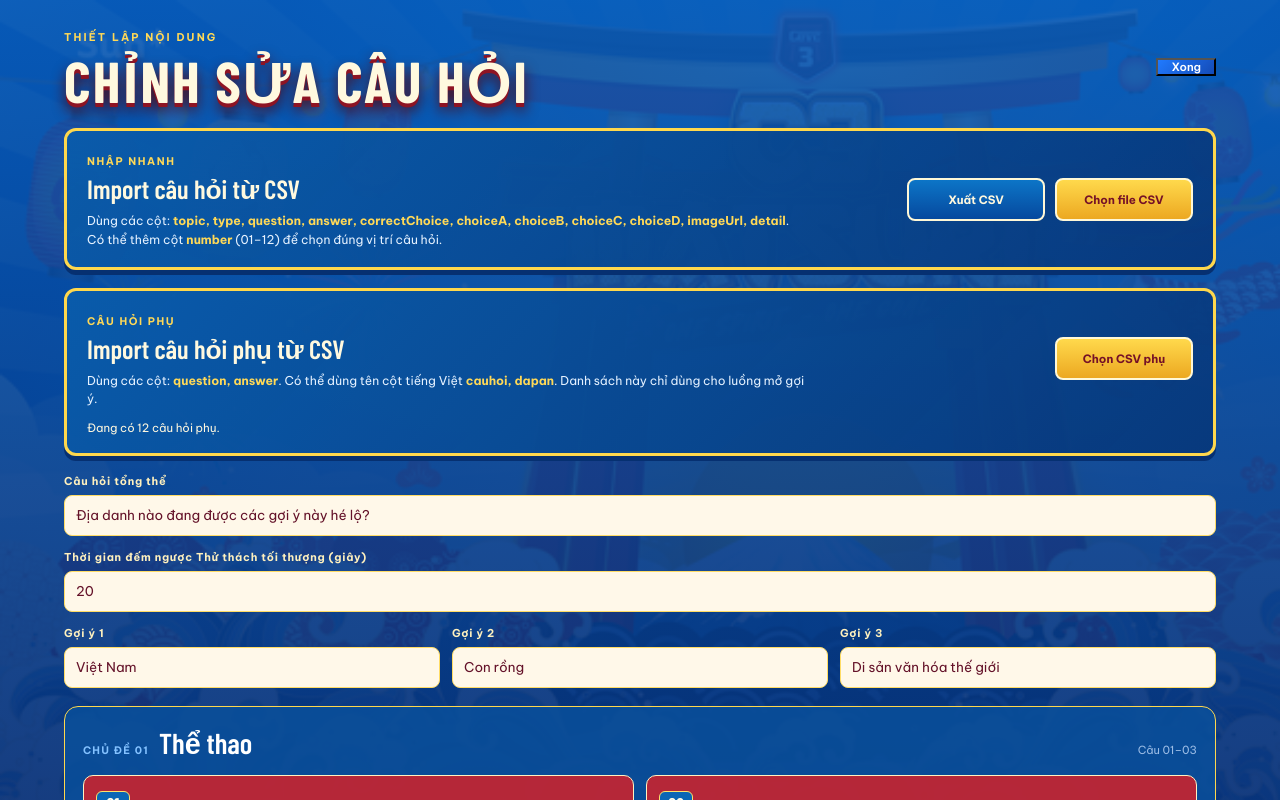
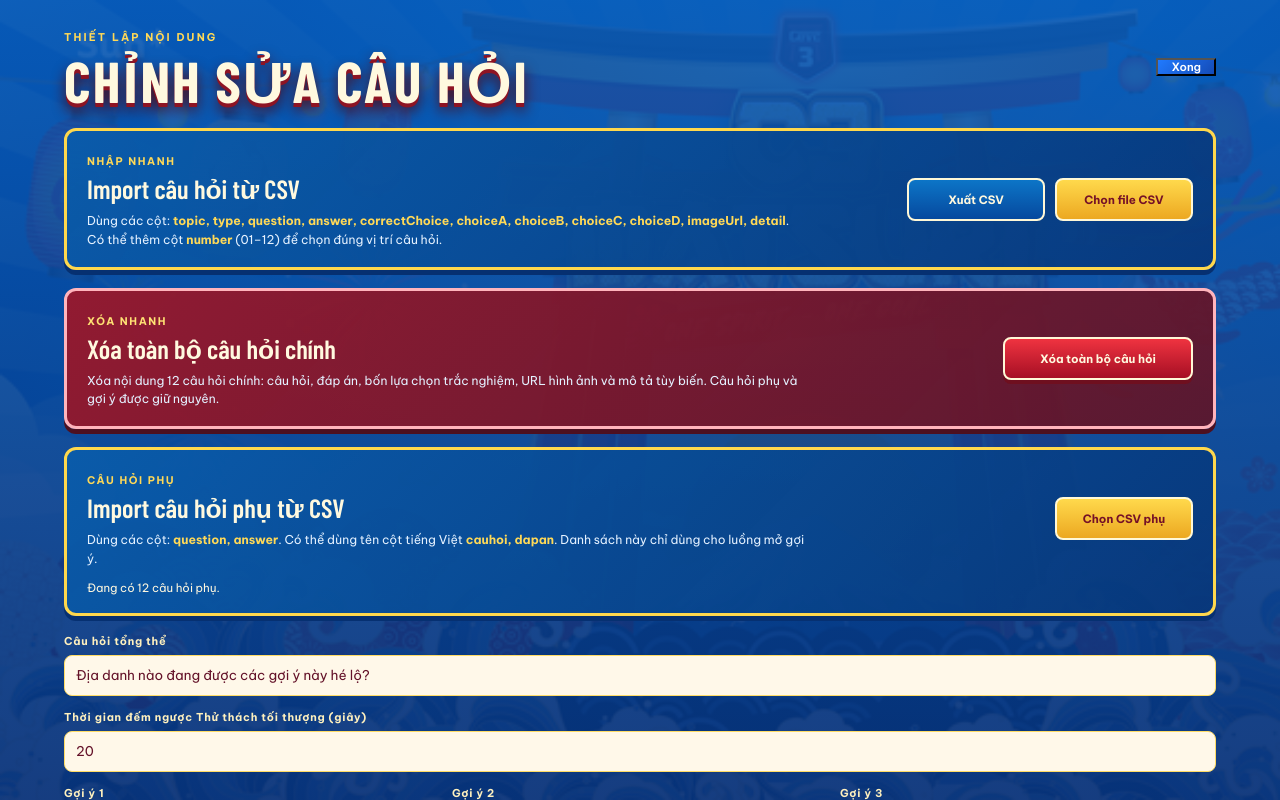
Before and after one commit to hieuhuynh2499/trip-hoi-an-2026, a React (Vite) app: page / in a window 1280 px wide. Both pictures are taken after a click on the button "Thiết lập". Built offline with nearby package versions, Linux system fonts and the light colour scheme.

Commit message:
Add clear questions control

```diff
--- a/src/App.css
+++ b/src/App.css
@@ -156,6 +156,43 @@ footer{margin-top:13px;color:#8aa8d5;text-align:center;font-size:.65rem;letter-s
   cursor: pointer;
 }
 
+.clear-questions-panel {
+  border-color: #ffb4bc;
+  background: linear-gradient(135deg, #9c1729ee, #5f1427e8);
+  box-shadow: 0 5px 0 #4d1020;
+}
+
+.clear-questions-panel span,
+.clear-questions-panel p b {
+  color: #ffe274;
+}
+
+.clear-questions-button {
+  display: grid;
+  min-width: 190px;
+  place-items: center;
+  padding: 12px 16px;
+  border: 2px solid #fff8d7;
+  border-radius: 8px;
+  color: #fff9df;
+  font: 800 .72rem 'Be Vietnam Pro', sans-serif;
+  background: linear-gradient(180deg, #ef3340, #a60f24);
+  box-shadow: 0 4px 0 #6f0f1f;
+  cursor: pointer;
+}
+
+.editor-confirm-backdrop {
+  z-index: 50;
+}
+
+.clear-confirm-actions {
+  grid-template-columns: 1fr 1.5fr;
+}
+
+.clear-confirm-delete {
+  box-shadow: 0 4px 0 #4f0c19;
+}
+
 .choice-list {
   display: grid;
   grid-template-columns: repeat(2, 1fr);
--- a/src/App.jsx
+++ b/src/App.jsx
@@ -99,6 +99,35 @@ const defaultQuestions = [
 
 const defaultQuestionIndexes = [0, 1, 2, 4, 5, 6, 8, 9, 10, 12, 13, 14]
 
+const createDefaultQuestionData = () => defaultQuestionIndexes.map((sourceIndex, index) => {
+  const [question, label, imageUrl] = defaultQuestions[sourceIndex]
+  return createQuestion({
+    question,
+    label,
+    imageUrl,
+    detail: 'Câu hỏi',
+    icon: genericQuestionIcons[index],
+    ...(index === 0
+      ? {
+        questionType: QUESTION_TYPE_MULTIPLE,
+        choices: ['3', '4', '5', '6'],
+        correctChoiceIndex: 2,
+      }
+      : {}),
+  })
+})
+
+const createEmptyQuestion = (index, questionType = QUESTION_TYPE_SINGLE) => createQuestion({
+  question: '',
+  label: '',
+  imageUrl: '',
+  detail: '',
+  icon: genericQuestionIcons[index],
+  questionType: questionType === QUESTION_TYPE_MULTIPLE ? QUESTION_TYPE_MULTIPLE : QUESTION_TYPE_SINGLE,
+  choices: Array(MULTIPLE_CHOICE_COUNT).fill(''),
+  correctChoiceIndex: 0,
+})
+
 const defaultSideQuestions = [
   { question: 'Hóa học dạy ta điều gì về tình yêu?', answer: 'Không phải chất nào trộn vào cũng hợp.' },
   { question: 'Sở thú bị cháy, đố bạn con gì chạy ra đầu tiên?', answer: 'Con người.' },
@@ -149,26 +178,11 @@ const parseCsv = (text) => {
 }
 
 function App() {
-  const [questionData, setQuestionData] = useState(defaultQuestionIndexes.map((sourceIndex, index) => {
-    const [question, label, imageUrl] = defaultQuestions[sourceIndex]
-    return createQuestion({
-      question,
-      label,
-      imageUrl,
-      detail: 'Câu hỏi',
-      icon: genericQuestionIcons[index],
-      ...(index === 0
-        ? {
-          questionType: QUESTION_TYPE_MULTIPLE,
-          choices: ['3', '4', '5', '6'],
-          correctChoiceIndex: 2,
-        }
-        : {}),
-    })
-  }))
+  const [questionData, setQuestionData] = useState(createDefaultQuestionData)
   const [overallQuestion, setOverallQuestion] = useState('Địa danh nào đang được các gợi ý này hé lộ?')
   const [hintTexts, setHintTexts] = useState(['Việt Nam', 'Con rồng', 'Di sản văn hóa thế giới'])
   const [isEditor, setIsEditor] = useState(false)
+  const [clearQuestionsConfirm, setClearQuestionsConfirm] = useState(false)
   const [results, setResults] = useState({})
   const [selected, setSelected] = useState(null)
   const [openedHints, setOpenedHints] = useState([])
@@ -264,6 +278,21 @@ function App() {
       const choices = normalizeChoices(item.choices, item.label).map((value, index) => (index === choiceIndex ? choice : value))
       return createQuestion({ ...item, choices })
     }))
+  }
+
+  const clearMainQuestions = () => {
+    setQuestionData((current) => current.map((item, index) => createEmptyQuestion(index, item.questionType)))
+    setResults({})
+    setSelected(null)
+    setSelectedChoiceIndex(null)
+    setWinner(null)
+    setWinnerModal(false)
+    setCelebratingWinner(null)
+    setCountdown(null)
+    setCountdownPaused(false)
+    setPromptedMilestones({})
+    setClearQuestionsConfirm(false)
+    setImportMessage('Đã xóa nội dung 12 câu hỏi chính. Có thể phục hồi bằng cách import CSV.')
   }
 
   const exportQuestions = () => {
@@ -562,6 +591,12 @@ function App() {
               </div>
               {importMessage && <small>{importMessage}</small>}
             </section>
+            <section className="csv-import clear-questions-panel">
+              <div><span>XÓA NHANH</span><h2>Xóa toàn bộ câu hỏi chính</h2><p>Xóa nội dung 12 câu hỏi chính: câu hỏi, đáp án, bốn lựa chọn trắc nghiệm, URL hình ảnh và mô tả tùy biến. Câu hỏi phụ và gợi ý được giữ nguyên.</p></div>
+              <div className="csv-actions">
+                <button className="clear-questions-button" type="button" onClick={() => setClearQuestionsConfirm(true)}>Xóa toàn bộ câu hỏi</button>
+              </div>
+            </section>
             <section className="csv-import">
               <div><span>CÂU HỎI PHỤ</span><h2>Import câu hỏi phụ từ CSV</h2><p>Dùng các cột: <b>question, answer</b>. Có thể dùng tên cột tiếng Việt <b>cauhoi, dapan</b>. Danh sách này chỉ dùng cho luồng mở gợi ý.</p></div>
               <div className="csv-actions">
@@ -617,6 +652,21 @@ function App() {
         </section>
       )}
 
+      {clearQuestionsConfirm && (
+        <div className="modal-backdrop editor-confirm-backdrop" role="presentation">
+          <section className="answer-modal clear-confirm-modal" role="dialog" aria-modal="true" aria-labelledby="clear-questions-title">
+            <button className="close-modal" onClick={() => setClearQuestionsConfirm(false)} aria-label="Đóng">×</button>
+            <p className="modal-label">XÁC NHẬN XÓA</p>
+            <h2 id="clear-questions-title">Xóa toàn bộ câu hỏi chính?</h2>
+            <p className="modal-question">Hành động này sẽ xóa nội dung 12 câu hỏi chính: câu hỏi, đáp án, bốn lựa chọn trắc nghiệm, ảnh và mô tả tùy biến. Câu hỏi phụ và gợi ý được giữ nguyên. Có thể phục hồi bằng cách import CSV sau đó.</p>
+            <div className="modal-actions clear-confirm-actions">
+              <button className="countdown-button" type="button" onClick={() => setClearQuestionsConfirm(false)}>Hủy</button>
+              <button className="wrong-action clear-confirm-delete" type="button" onClick={clearMainQuestions}>Xóa toàn bộ câu hỏi</button>
+            </div>
+          </section>
+        </div>
+      )}
+
       <footer>Company Trip 2026 <span>·</span> Cùng khám phá, cùng kết nối</footer>
     </main>
   )
```
